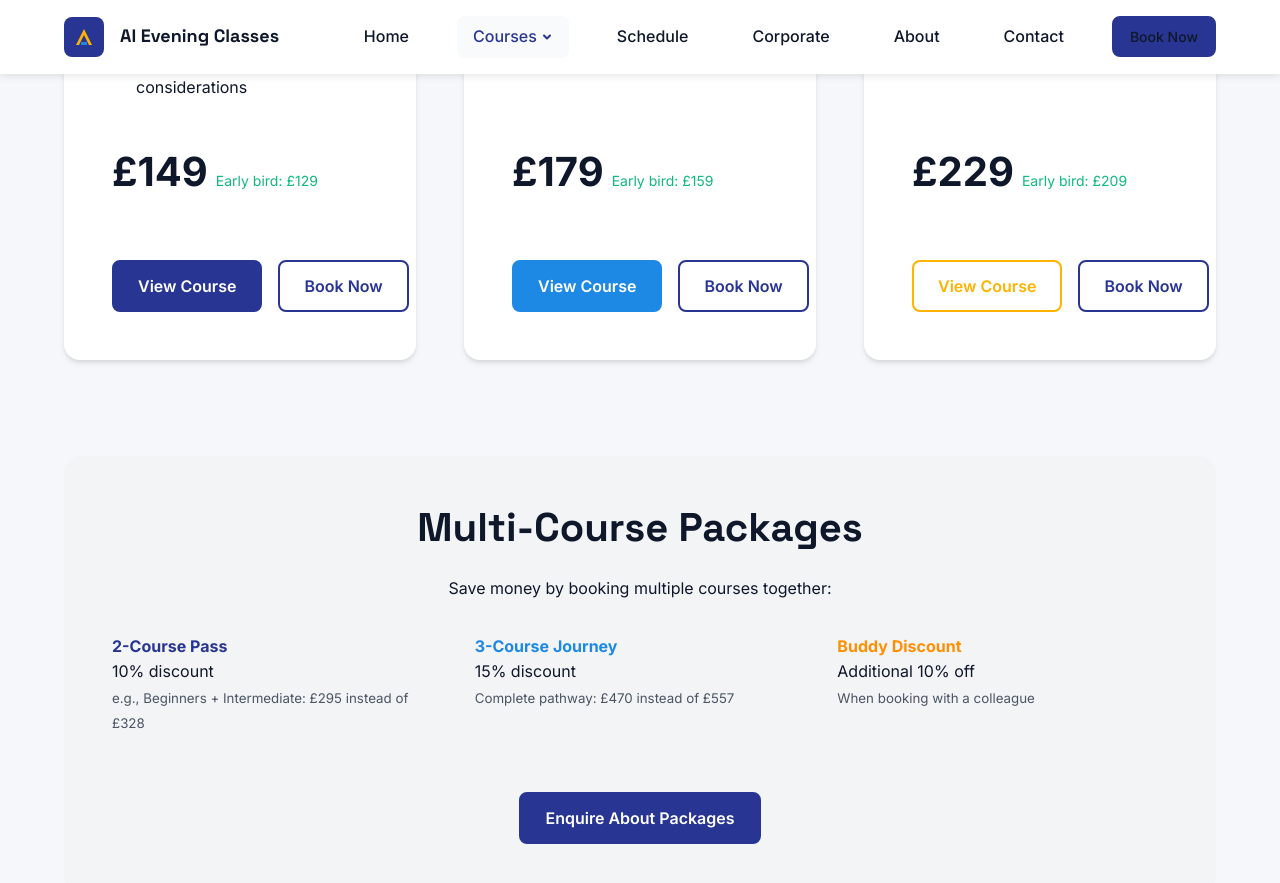
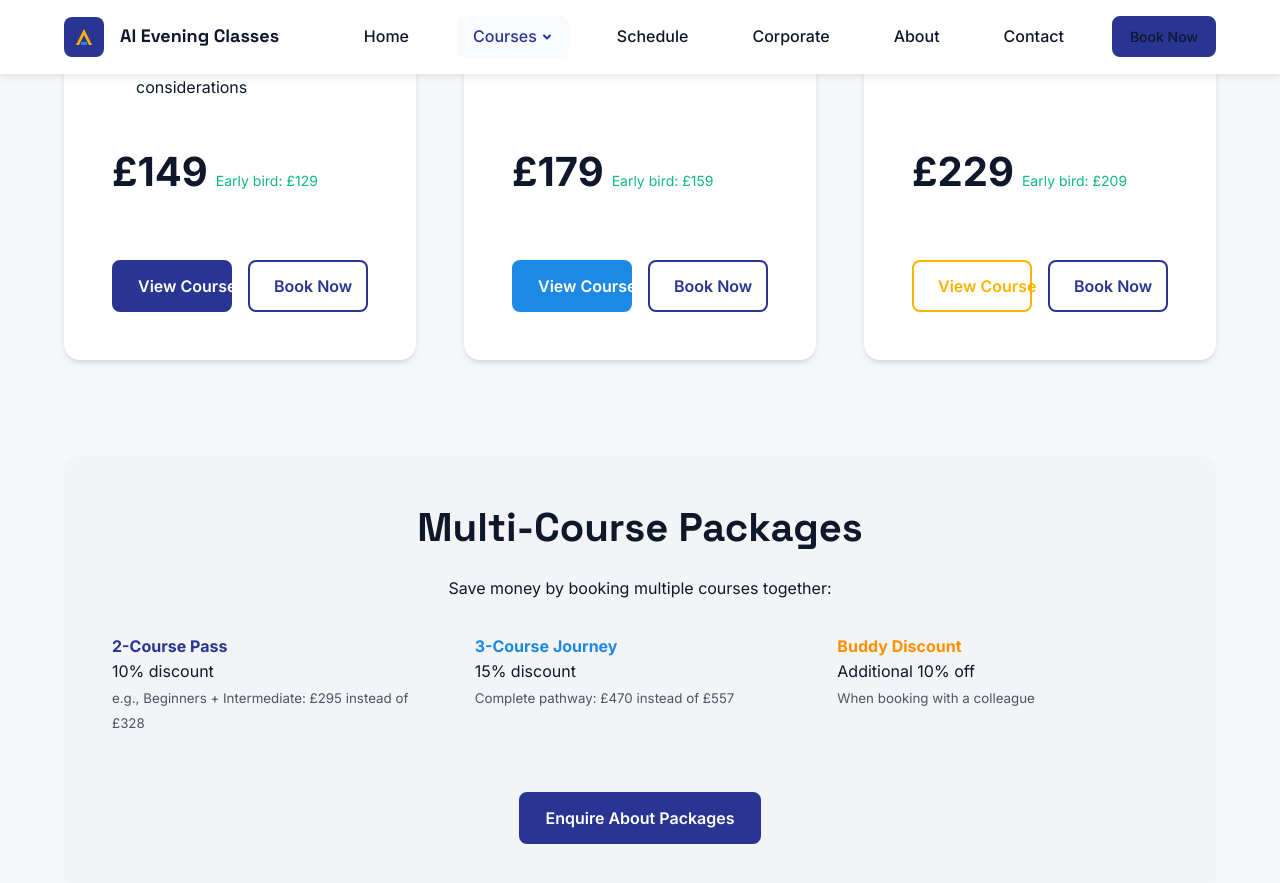
Before and after one commit to LatinRickshaw/oxfordaiteaching, a Jekyll site: the page built from courses/index.html, in a window 1280 px wide and 900 px high, scrolled down 1357 px. Shown: the top 883 px of the window. Built offline with Jekyll 4.4.1, drawn with Linux system fonts in a browser that asks for light colours.

Commit message:
Fix button alignment: add min-width: 0 to ensure equal button widths

```diff
--- a/courses/index.html
+++ b/courses/index.html
@@ -52,8 +52,8 @@ description: Three progressive AI training courses - from foundations to agentic
                 </div>
 
                 <div style="display: flex; gap: var(--spacing-sm); margin-top: var(--spacing-lg);">
-                    <a href="{{ site.baseurl }}/courses/beginners" class="btn btn-primary" style="flex: 1;">View Course</a>
-                    <a href="https://book.stripe.com/test_14A9AU0cQePf1g62Kr3VC00" class="btn btn-outline" style="flex: 1;">Book Now</a>
+                    <a href="{{ site.baseurl }}/courses/beginners" class="btn btn-primary" style="flex: 1; min-width: 0;">View Course</a>
+                    <a href="https://book.stripe.com/test_14A9AU0cQePf1g62Kr3VC00" class="btn btn-outline" style="flex: 1; min-width: 0;">Book Now</a>
                 </div>
             </div>
 
@@ -93,8 +93,8 @@ description: Three progressive AI training courses - from foundations to agentic
                 </div>
 
                 <div style="display: flex; gap: var(--spacing-sm); margin-top: var(--spacing-lg);">
-                    <a href="{{ site.baseurl }}/courses/intermediate" class="btn btn-secondary" style="flex: 1;">View Course</a>
-                    <a href="https://book.stripe.com/test_28E28sgbO6iJaQG98P3VC01" class="btn btn-outline" style="flex: 1;">Book Now</a>
+                    <a href="{{ site.baseurl }}/courses/intermediate" class="btn btn-secondary" style="flex: 1; min-width: 0;">View Course</a>
+                    <a href="https://book.stripe.com/test_28E28sgbO6iJaQG98P3VC01" class="btn btn-outline" style="flex: 1; min-width: 0;">Book Now</a>
                 </div>
             </div>
 
@@ -134,8 +134,8 @@ description: Three progressive AI training courses - from foundations to agentic
                 </div>
 
                 <div style="display: flex; gap: var(--spacing-sm); margin-top: var(--spacing-lg);">
-                    <a href="{{ site.baseurl }}/courses/advanced" class="btn btn-outline" style="flex: 1; border-color: var(--color-amber); color: var(--color-amber);">View Course</a>
-                    <a href="https://book.stripe.com/test_00w3cw4t6ePf7Eu2Kr3VC02" class="btn btn-outline" style="flex: 1;">Book Now</a>
+                    <a href="{{ site.baseurl }}/courses/advanced" class="btn btn-outline" style="flex: 1; min-width: 0; border-color: var(--color-amber); color: var(--color-amber);">View Course</a>
+                    <a href="https://book.stripe.com/test_00w3cw4t6ePf7Eu2Kr3VC02" class="btn btn-outline" style="flex: 1; min-width: 0;">Book Now</a>
                 </div>
             </div>
         </div>
```
